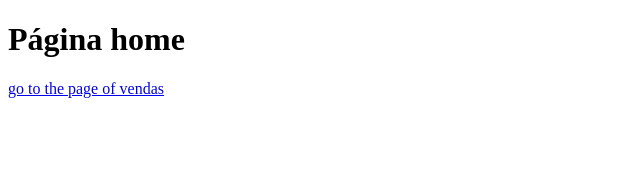
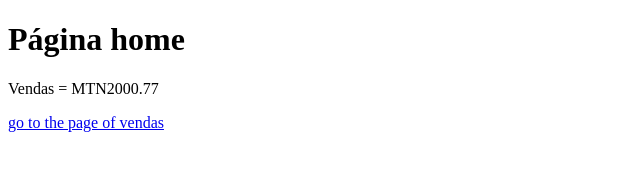
Before and after one commit to Ofice0313/gitHubclass, a plain HTML site: page index.html in a window 1280 px wide. Shown: the whole page, without its empty margins (0-640 px from the left). Drawn offline with Linux system fonts and the light colour scheme.

Commit message:
vendas na page home

```diff
--- a/index.html
+++ b/index.html
@@ -7,6 +7,7 @@
 </head>
 <body>
     <h1>Página home</h1>
+    <p>Vendas = MTN2000.77</p>
     <a href="vendas.html">go to the page of vendas</a>
 </body>
 </html>
```
